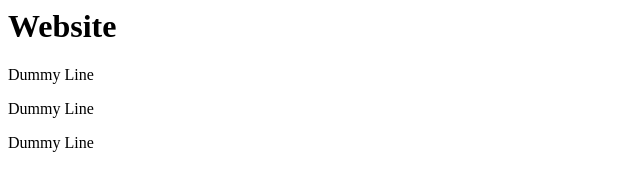
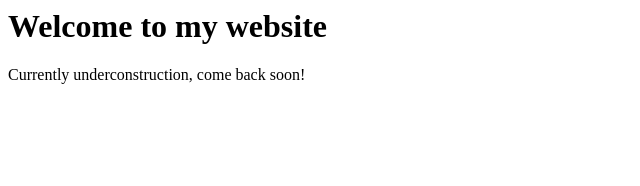
Before and after one commit to SecurityCoding/website, a plain HTML site: page index.html in a window 1280 px wide. Shown: the whole page, without its empty margins (0-640 px from the left). Drawn offline with Linux system fonts and the light colour scheme.

Commit message:
Update index.html

```diff
--- a/index.html
+++ b/index.html
@@ -3,12 +3,10 @@
     <meta charset="UTF-8">
     <meta http-equiv="X-UA-Compatible" content="IE=edge">
     <meta name="viewport" content="width=device-width, initial-scale=1.0">
-    <title>Document</title>
+    <title>Website</title>
 </head>
 <body>
-    <h1>Website</h1>
-    <p>Dummy Line</p>
-    <p>Dummy Line</p>
-    <p>Dummy Line</p>
+    <h1>Welcome to my website</h1>
+    <p>Currently underconstruction, come back soon!</p>
 </body>
 </html>
```
